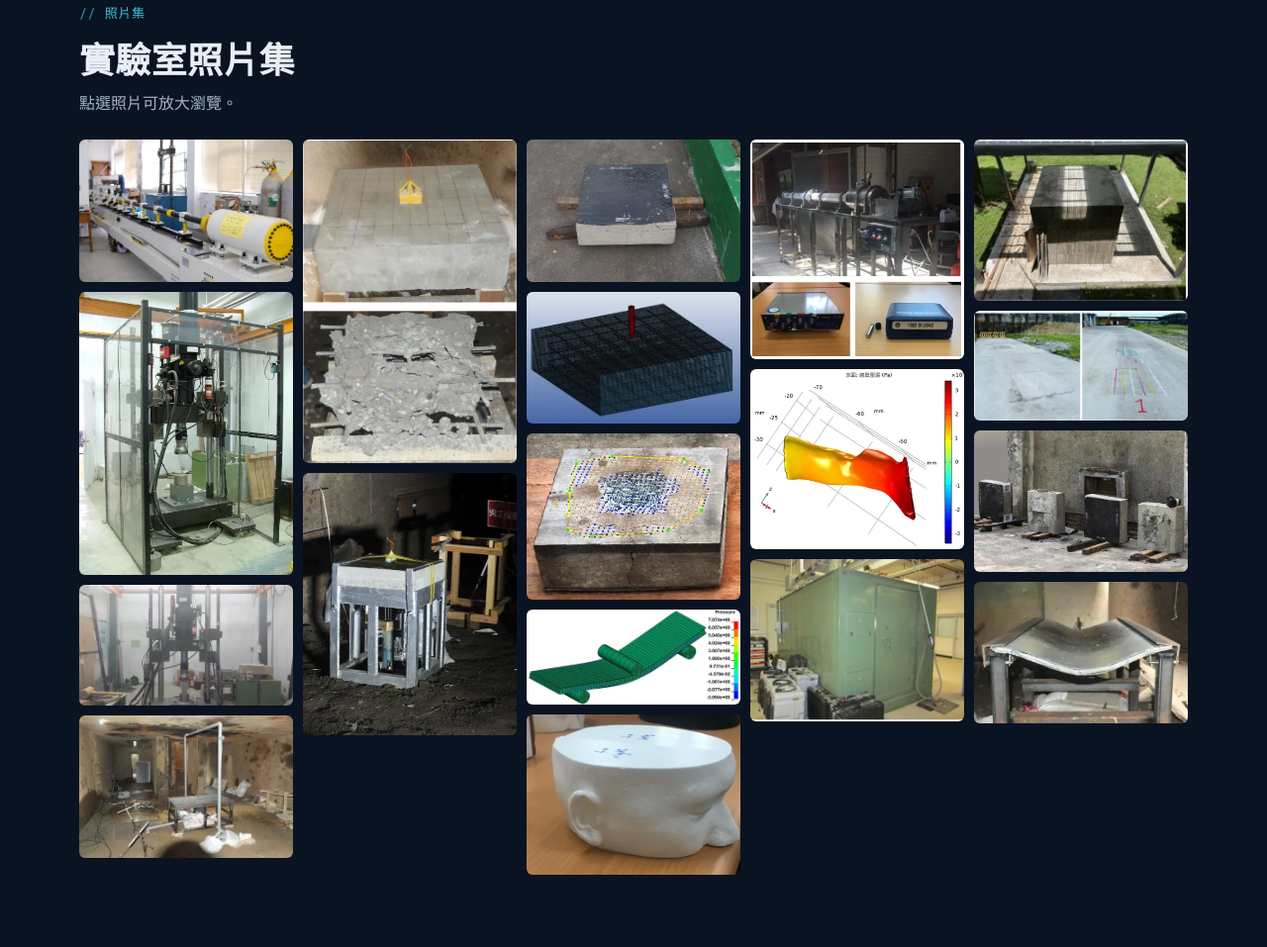
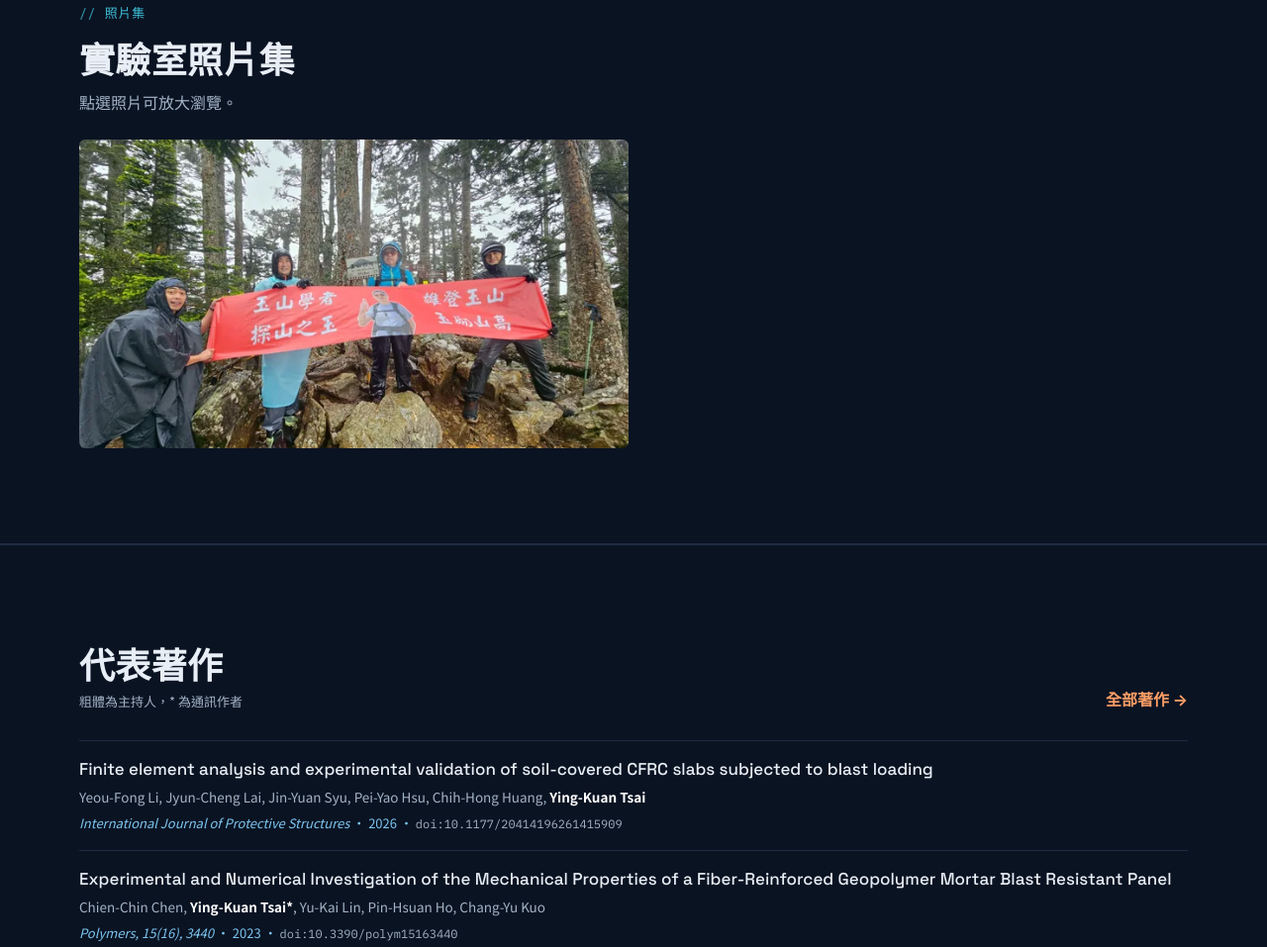
Before and after one commit to JeremyTsai1981/apsm-lab, an Eleventy site: page src/index.njk in a window 1280 px wide. Shown: the part 7275-8232 px from the top of the page at 99% size. Built offline with nearby package versions, Linux system fonts and the light colour scheme; Eleventy itself is replaced by a stand-in of ours; files that its build step writes are made by us from their sources; animation ran at ten frames a second.

Commit message:
照片集改為師生活動照片
Co-Authored-By: Claude Fable 5.2 <noreply@anthropic.com>
Claude-Session: https://claude.ai/code/session_01NPM8dQN9sn7PB2uSZe46xR

```diff
--- a/src/_data/gallery.json
+++ b/src/_data/gallery.json
@@ -1,200 +1,9 @@
 [
  {
-  "img": "lab-shpb",
+  "img": "gal-001",
   "cap": {
-   "zh": "分離式霍普金森壓桿（SHPB）",
-   "en": "Split Hopkinson pressure bar (SHPB)"
-  },
-  "group": {
-   "zh": "材料動態力學試驗",
-   "en": "Dynamic material testing"
-  }
- },
- {
-  "img": "lab-hrmts",
-  "cap": {
-   "zh": "高應變率材料試驗機",
-   "en": "High-rate material testing machine"
-  },
-  "group": {
-   "zh": "材料動態力學試驗",
-   "en": "Dynamic material testing"
-  }
- },
- {
-  "img": "lab-mts",
-  "cap": {
-   "zh": "圓柱試體壓縮試驗",
-   "en": "Cylinder compression test"
-  },
-  "group": {
-   "zh": "材料動態力學試驗",
-   "en": "Dynamic material testing"
-  }
- },
- {
-  "img": "lab-field",
-  "cap": {
-   "zh": "坑道內的防爆版爆炸試驗架設",
-   "en": "Blast panel test setup inside a tunnel"
-  },
-  "group": {
-   "zh": "現地爆炸試驗",
-   "en": "Field explosive tests"
-  }
- },
- {
-  "img": "lab-slab2",
-  "cap": {
-   "zh": "RC 版接觸爆炸試驗前後",
-   "en": "RC slab before and after a contact explosion"
-  },
-  "group": {
-   "zh": "現地爆炸試驗",
-   "en": "Field explosive tests"
-  }
- },
- {
-  "img": "test-setup",
-  "cap": {
-   "zh": "接觸爆炸試驗：試體置於鋼架上",
-   "en": "Contact explosion test: specimen on a steel frame"
-  },
-  "group": {
-   "zh": "現地爆炸試驗",
-   "en": "Field explosive tests"
-  }
- },
- {
-  "img": "test-slab",
-  "cap": {
-   "zh": "聚脲塗層混凝土版（試驗後）",
-   "en": "Polyurea-coated concrete slab after testing"
-  },
-  "group": {
-   "zh": "現地爆炸試驗",
-   "en": "Field explosive tests"
-  }
- },
- {
-  "img": "lab-mesh",
-  "cap": {
-   "zh": "RC 版接觸爆炸的有限元素模型",
-   "en": "Finite-element model of an RC slab under contact explosion"
-  },
-  "group": {
-   "zh": "模擬與試驗對照",
-   "en": "Simulation against test"
-  }
- },
- {
-  "img": "test-scan",
-  "cap": {
-   "zh": "以 3D 掃描量測爆坑尺寸",
-   "en": "3D scan of crater dimensions"
-  },
-  "group": {
-   "zh": "模擬與試驗對照",
-   "en": "Simulation against test"
-  }
- },
- {
-  "img": "lab-fea",
-  "cap": {
-   "zh": "複合防爆版受壓變形分析",
-   "en": "Deformation analysis of a composite blast panel"
-  },
-  "group": {
-   "zh": "模擬與試驗對照",
-   "en": "Simulation against test"
-  }
- },
- {
-  "img": "lab-head3d",
-  "cap": {
-   "zh": "3D 列印頭顱模型",
-   "en": "3D-printed head model"
-  },
-  "group": {
-   "zh": "聽力與人體防護試驗",
-   "en": "Hearing and human protection"
-  }
- },
- {
-  "img": "lab-impulse",
-  "cap": {
-   "zh": "衝擊式噪音產生裝置與量測設備",
-   "en": "Impulse-noise generator and instrumentation"
-  },
-  "group": {
-   "zh": "聽力與人體防護試驗",
-   "en": "Hearing and human protection"
-  }
- },
- {
-  "img": "lab-earfe",
-  "cap": {
-   "zh": "耳道內聲壓分布模擬",
-   "en": "Simulated sound pressure in the ear canal"
-  },
-  "group": {
-   "zh": "聽力與人體防護試驗",
-   "en": "Hearing and human protection"
-  }
- },
- {
-  "img": "lab-emi",
-  "cap": {
-   "zh": "電磁屏蔽效能量測",
-   "en": "Electromagnetic shielding measurement"
-  },
-  "group": {
-   "zh": "多功能防護與修復材料",
-   "en": "Multifunctional and repair materials"
-  }
- },
- {
-  "img": "lab-scaled",
-  "cap": {
-   "zh": "縮尺防護結構試體",
-   "en": "Scaled protective structure specimen"
-  },
-  "group": {
-   "zh": "多功能防護與修復材料",
-   "en": "Multifunctional and repair materials"
-  }
- },
- {
-  "img": "lab-runway",
-  "cap": {
-   "zh": "無機聚合物混凝土鋪面修補試驗",
-   "en": "Geopolymer concrete pavement repair trial"
-  },
-  "group": {
-   "zh": "多功能防護與修復材料",
-   "en": "Multifunctional and repair materials"
-  }
- },
- {
-  "img": "test-specimens",
-  "cap": {
-   "zh": "試驗後的 RC 與複合防護版試體",
-   "en": "RC and composite panels after testing"
-  },
-  "group": {
-   "zh": "現地爆炸試驗",
-   "en": "Field explosive tests"
-  }
- },
- {
-  "img": "lab-plate",
-  "cap": {
-   "zh": "複合防爆版爆炸試驗後的變形",
-   "en": "Composite blast panel after an explosive test"
-  },
-  "group": {
-   "zh": "現地爆炸試驗",
-   "en": "Field explosive tests"
+   "zh": "實驗室登山活動",
+   "en": "Lab hiking trip"
   }
  }
 ]
--- a/src/_data/imgs.json
+++ b/src/_data/imgs.json
@@ -214,5 +214,13 @@
    480,
    679
   ]
+ },
+ "gal-001": {
+  "w": 1600,
+  "h": 901,
+  "widths": [
+   640,
+   1600
+  ]
  }
 }
--- a/src/_includes/home.njk
+++ b/src/_includes/home.njk
@@ -197,7 +197,7 @@ isHome: true
     <p class="eyebrow eyebrow--cyan">{{ i18n.gallery.eyebrow | l(lang) }}</p>
     <h2 id="gallery-h">{{ i18n.gallery.title | l(lang) }}</h2>
     <p class="lab__lead">{{ i18n.gallery.lead | l(lang) }}</p>
-    <div class="masonry">
+    <div class="masonry{% if gallery.length < 5 %} masonry--few{% endif %}">
       {% for g in gallery %}<button type="button" class="masonry__i" data-full="{{ root }}assets/img/{{ g.img }}.jpg" data-cap="{{ g.cap | l(lang) }}">{% pic root, g.img, g.cap | l(lang), "(min-width:1000px) 280px, (min-width:600px) 33vw, 50vw" %}<span class="masonry__c">{{ g.cap | l(lang) }}</span></button>{% endfor %}
     </div>
   </div>
--- a/src/assets/style.css
+++ b/src/assets/style.css
@@ -416,3 +416,4 @@ h2{letter-spacing:.01em}
 .lightbox button{position:absolute;border:1px solid rgba(110,150,200,.4);background:rgba(10,20,36,.8);color:#fff;border-radius:999px;width:48px;height:48px;font-size:26px;line-height:1;cursor:pointer}
 .lightbox__x{top:16px;right:16px}.lightbox__nav--p{left:12px;top:50%;transform:translateY(-50%)}.lightbox__nav--n{right:12px;top:50%;transform:translateY(-50%)}
 .pi__photo{border:1px solid var(--cyan);box-shadow:0 0 24px rgba(63,193,217,.25)}
+@media(min-width:600px){.masonry--few{columns:2}}
```
Also changed, not shown: README.md, src/assets/img/gal-001-1600.webp (added), src/assets/img/gal-001-640.webp (added), src/assets/img/gal-001.jpg (added).
